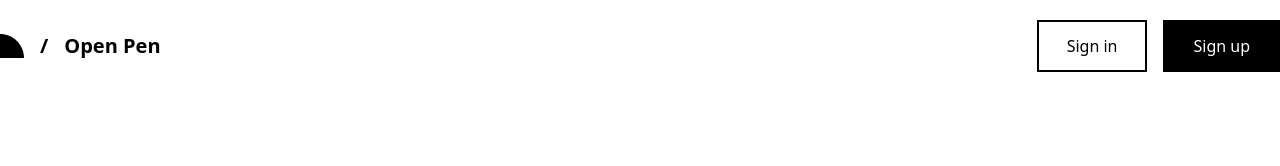
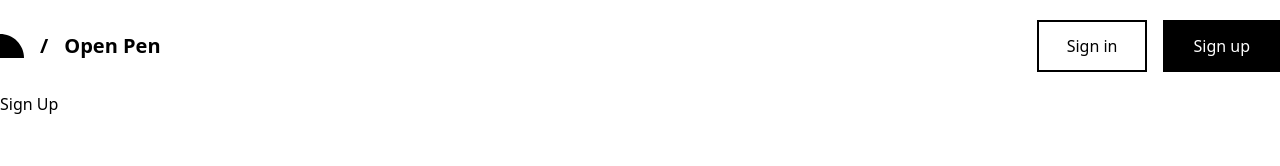
Before and after one commit to inclinedadarsh/open-pen, a React (Vite) app in the folder client/: page /signup in a window 1280 px wide. Shown: the top 166 px of the page. Built offline with nearby package versions, Linux system fonts and the light colour scheme; a web font is replaced by a local one.

Commit message:
feat(client/Routing): :truck: change routing and add layout with an outlet
Changed Routing of the App component. Added a Layout compoenent that renders the layout with an outlet. Inside the layout rendering the pages. Also set up routing for '/signin' and 'signup'

Change in routing

```diff
--- a/client/src/App.jsx
+++ b/client/src/App.jsx
@@ -2,16 +2,17 @@
 import { Routes, Route } from 'react-router-dom'
 
 import { Home } from './pages'
-import { Nav } from './components'
+import { Layout } from './components'
 
 const App = () => {
 	return (
-		<div className="container mx-auto">
-			<Nav />
-			<Routes>
-				<Route path="/" element={<Home />} />
-			</Routes>
-		</div>
+		<Routes>
+			<Route path="/" element={<Layout />} >
+				<Route index element={<Home />} />
+				<Route path="/signin" element={<div>Sign In</div>} />
+				<Route path="/signup" element={<div>Sign Up</div>} />
+			</Route>
+		</Routes>
 	)
 };
 
--- /dev/null
+++ b/client/src/components/Layout.jsx
@@ -0,0 +1,15 @@
+import React from "react";
+
+import { Outlet } from "react-router-dom";
+import { Nav } from "./";
+
+const Layout = () => {
+	return (
+		<div className="container mx-auto">
+			<Nav />
+			<Outlet />
+		</div>
+	);
+};
+
+export default Layout;
--- a/client/src/components/index.js
+++ b/client/src/components/index.js
@@ -2,5 +2,6 @@
 import Header from './Header'
 import BlogCard from './BlogCard'
 import AllBlogs from './AllBlogs'
+import Layout from './Layout'
 
-export { Nav, Header, BlogCard, AllBlogs }
+export { Nav, Header, BlogCard, AllBlogs, Layout }
```
